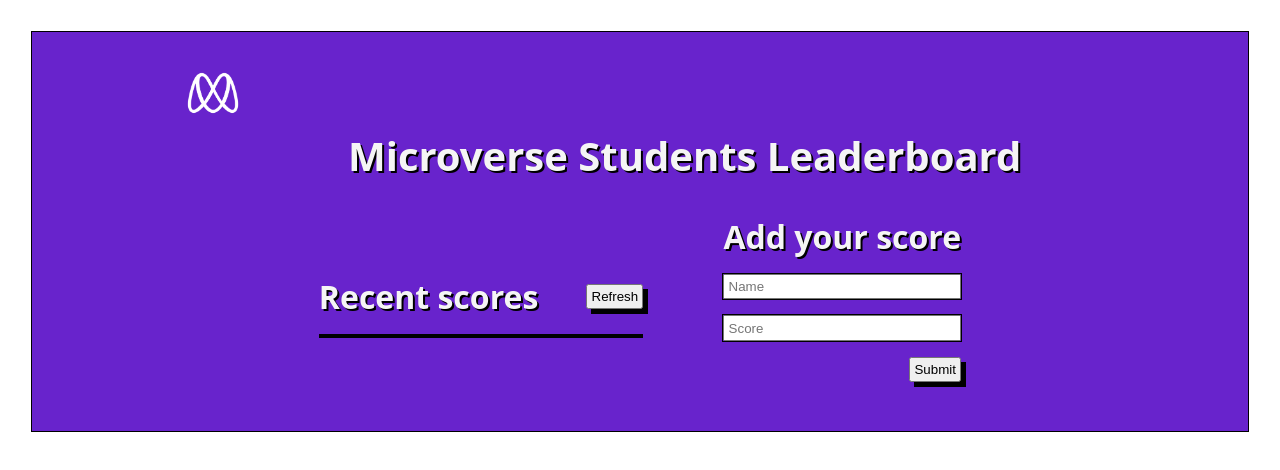
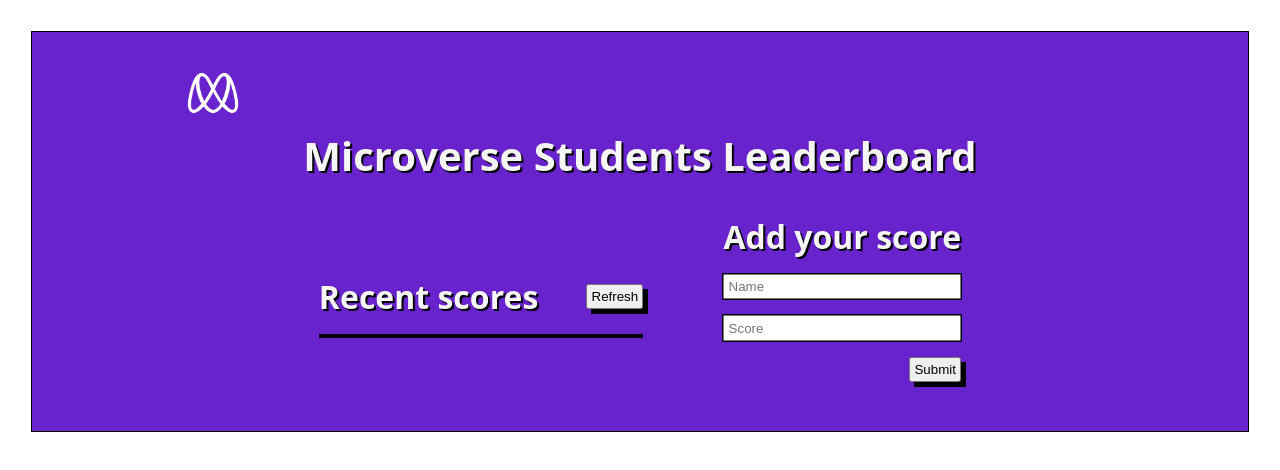
Before and after one commit to rominana/leaderboard, a website built with webpack: page src/index.html in a window 1280 px wide. Built offline with nearby package versions, Linux system fonts and the light colour scheme; no server answers.

Commit message:
Fix style errors and add suggestions

```diff
--- a/src/style.css
+++ b/src/style.css
@@ -18,7 +18,8 @@
   font-size: 2.5rem;
   color: whitesmoke;
   text-shadow: 2px 2px black;
-  margin-left: 315px;
+  display: flex;
+  justify-content: center;
 }
 
 h2 {
```
Also changed, not shown: dist/index.html, 4 other files.
